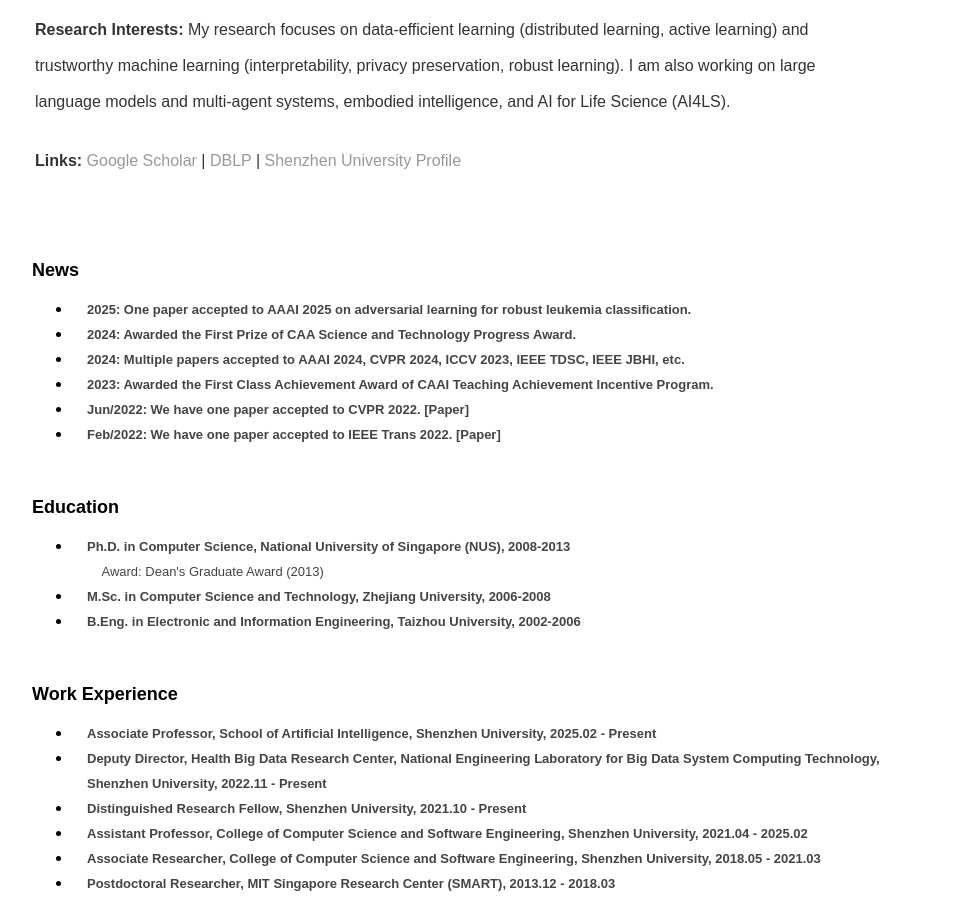
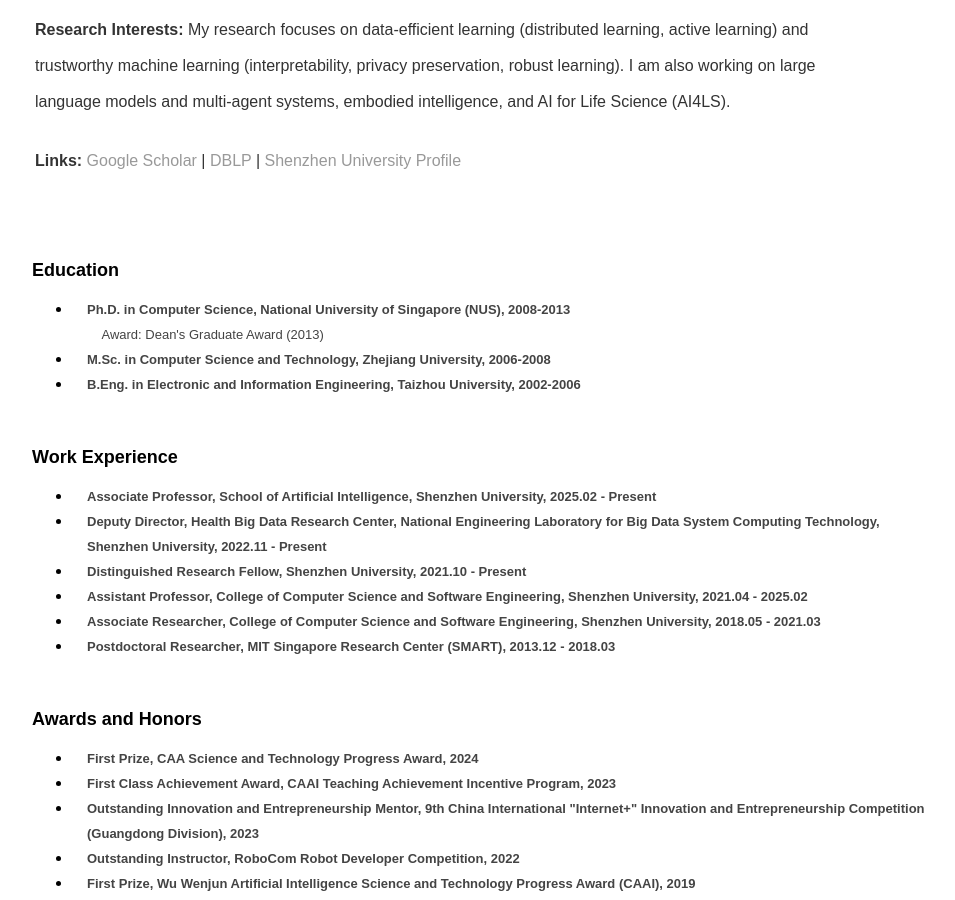
Before and after one commit to arikcj/arikcj.github.io, a Jekyll site: the page built from index.html, in a window 1280 px wide and 900 px high, scrolled down 640 px. Shown: the whole window, without its empty margins (160-1115 px from the left). Built offline with Jekyll 4.4.1, drawn with Linux system fonts in a browser that asks for light colours.

Commit message:
Remove the News section from the homepage

```diff
--- a/index.html
+++ b/index.html
@@ -46,30 +46,6 @@
 			</tr>
 		</tbody>
 	</table>
-
-<!--News-->
-    <br>
-    <p><b><font face="Arial" size="4">News</font></b></p>
-    <ul class="Awards">
-		<li>
-			<p style="line-height: 150%; margin-left: 15px; margin-top: 0pt; margin-bottom: 0pt;"><b><font color="#444444" face="Arial" size="2">2025: One paper accepted to AAAI 2025 on adversarial learning for robust leukemia classification.</font></b></p>
-		</li>
-        <li>
-			<p style="line-height: 150%; margin-left: 15px; margin-top: 0pt; margin-bottom: 0pt;"><b><font color="#444444" face="Arial" size="2">2024: Awarded the First Prize of CAA Science and Technology Progress Award.</font></b></p>
-		</li>
-        <li>
-			<p style="line-height: 150%; margin-left: 15px; margin-top: 0pt; margin-bottom: 0pt;"><b><font color="#444444" face="Arial" size="2">2024: Multiple papers accepted to AAAI 2024, CVPR 2024, ICCV 2023, IEEE TDSC, IEEE JBHI, etc.</font></b></p>
-		</li>
-        <li>
-			<p style="line-height: 150%; margin-left: 15px; margin-top: 0pt; margin-bottom: 0pt;"><b><font color="#444444" face="Arial" size="2">2023: Awarded the First Class Achievement Award of CAAI Teaching Achievement Incentive Program.</font></b></p>
-		</li>
-        <li>
-			<p style="line-height: 150%; margin-left: 15px; margin-top: 0pt; margin-bottom: 0pt;"><b><font color="#444444" face="Arial" size="2">Jun/2022: We have one paper accepted to CVPR 2022. [Paper]</font></b></p>
-		</li>
-        <li>
-			<p style="line-height: 150%; margin-left: 15px; margin-top: 0pt; margin-bottom: 0pt;"><b><font color="#444444" face="Arial" size="2">Feb/2022: We have one paper accepted to IEEE Trans 2022. [Paper]</font></b></p>
-		</li>
-	</ul>
 
 <!--Education-->
     <br>
```
